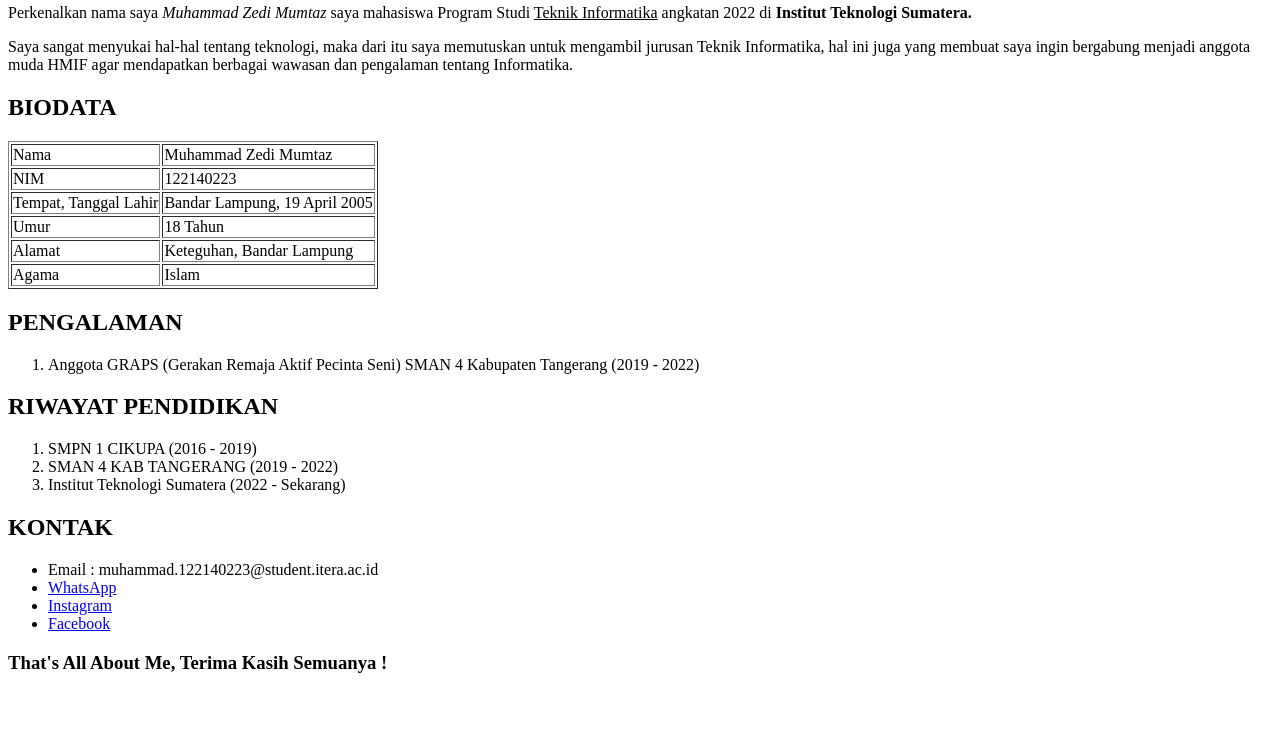
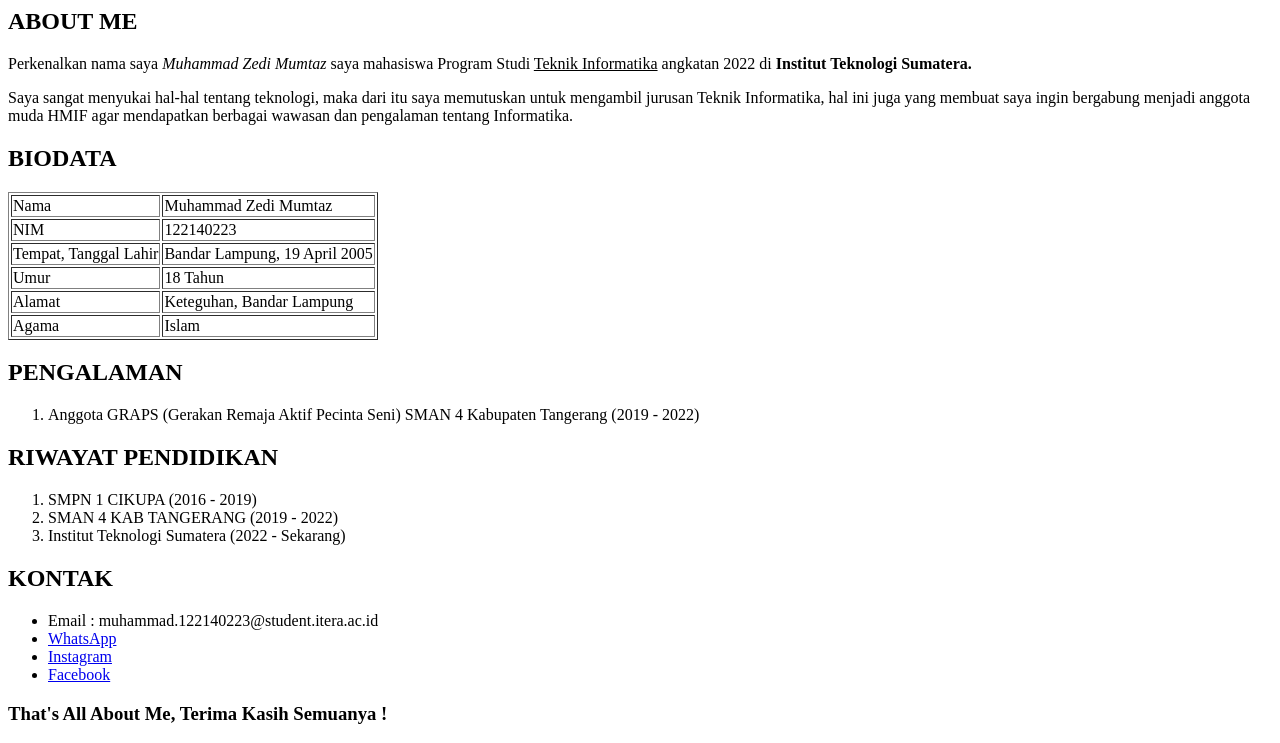
Before and after one commit to j3doyz/mycode, a plain HTML site: page portofolio/index.html in a window 1280 px wide. Shown: the part 396-1139 px from the top of the page. Before the commit the page ends 1089 px from the top, so only its background shows below. Drawn offline with Linux system fonts and the light colour scheme.

Commit message:
portofolio

```diff
--- a/portofolio/index.html
+++ b/portofolio/index.html
@@ -12,6 +12,7 @@
     MY PROFILE
     </h1>
     <center><img src="Gambar WhatsApp 2023-09-24 pukul 13.58.45.jpg" height="300" width="200"/></center>
+    <h2>ABOUT ME</h2>
     <p>
     Perkenalkan nama saya <i>Muhammad Zedi Mumtaz</i> saya mahasiswa Program Studi <u>Teknik Informatika</u> angkatan 2022 di <b>Institut Teknologi Sumatera.</b>
     </p>
```
